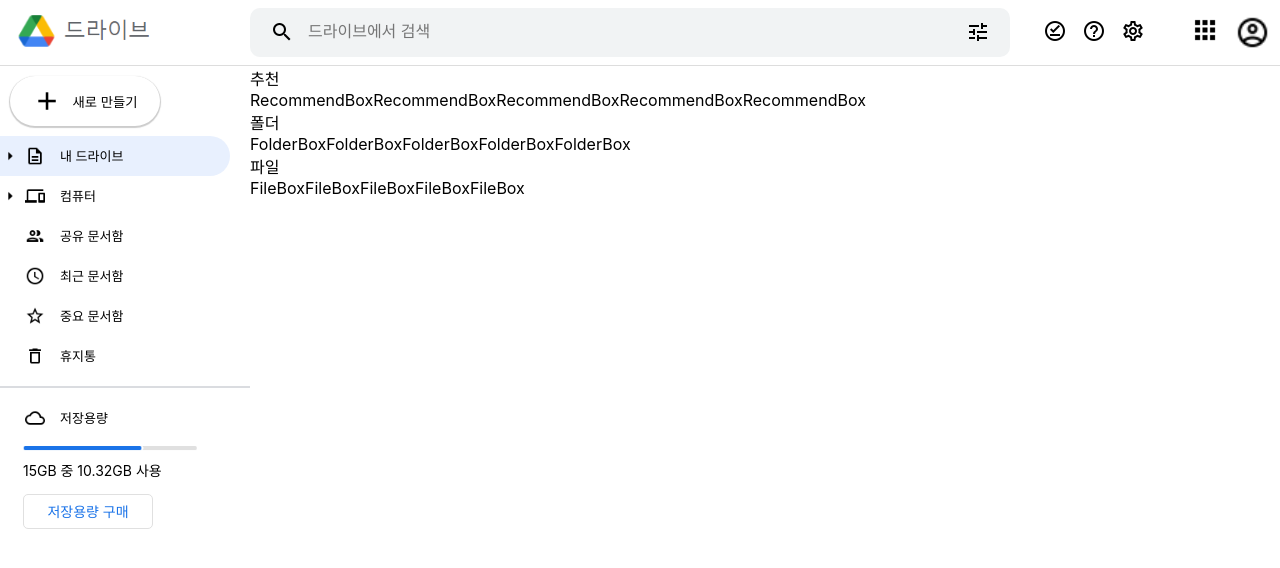
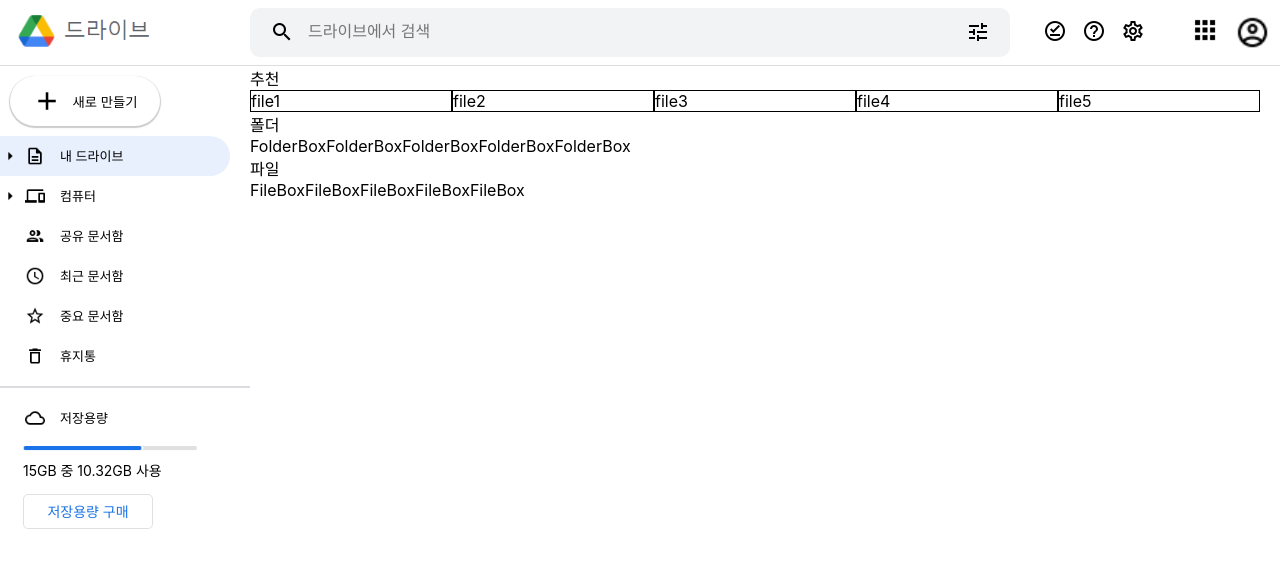
Before and after one commit to EFUB-3TEAM-GoogleDrive/googledrive-front, a React (Create React App) app: page / in a window 1280 px wide. Shown: the top 568 px of the page. Built offline with nearby package versions, Linux system fonts and the light colour scheme.

Commit message:
feat: drag&drop으로 순서 바꾸기 적용

```diff
--- a/src/App.js
+++ b/src/App.js
@@ -1,4 +1,4 @@
-import React from "react";
+import React, {useState} from "react";
 import Category from "./components/Category";
 import FileBox from "./components/FileBox";
 import FolderBox from "./components/FolderBox";
@@ -12,6 +12,39 @@ const Content = styled.div`
 `;
 
 function App() {
+  const [recommend, setRecommend] = useState([
+      {id:1, content:"file1", order:1},
+    {id:2, content:"file2", order:2},
+    {id:3, content:"file3", order:3},
+    {id:4, content:"file4", order:4},
+    {id:5, content:"file5", order:5}
+  ]);
+  const [dragId, setDragId] = useState();
+
+  const handleDrag = ev => {
+    setDragId(Number(ev.currentTarget.id));
+  }
+
+  const handleDrop = (ev) => {
+    console.log(recommend.find((box) => box.id === dragId))
+    const dragBox = recommend.find((box) => box.id === dragId);
+    const dropBox = recommend.find((box) => box.id === Number(ev.currentTarget.id))
+
+    const dragBoxOrder = dragBox?.order;
+    const dropBoxOrder = dropBox?.order;
+
+    const newBoxState = recommend.map((box) => {
+      if(box.id === dragId) {
+        box.order = dropBoxOrder;
+      }
+      if(box.id === ev.currentTarget.id) {
+        box.order = dragBoxOrder
+      }
+      return box;
+    })
+    setRecommend(newBoxState);
+  }
+
   return (
     <div>
       <Header />
@@ -20,11 +53,11 @@ function App() {
           <Category />
           <div>
             추천
-            <div style={{ display: "flex", flexDirection: "row" }}>
-              {Array(5)
-                .fill()
+            <div style={{ display: "flex", flexDirection: "row"}}>
+              {recommend
+                .sort((a, b) => a.order - b.order)
                 .map((recommendBox) => (
-                  <RecommendBox />
+                  <RecommendBox id = {recommendBox.id} content={recommendBox.content} handleDrag = {handleDrag} handleDrop={handleDrop}/>
                 ))}
             </div>
             폴더
--- a/src/components/Category.js
+++ b/src/components/Category.js
@@ -39,6 +39,7 @@ const List = styled.div`
   border-radius: 0px 20px 20px 0px;
   :hover {
     background-color: #f5f5f5;
+    cursor: pointer;
   }
 `;
 
@@ -117,6 +118,7 @@ const Category = () => {
             marginLeft: "8px",
             border: "1px solid #e0e0e0",
             borderRadius: "5px",
+            cursor: "pointer"
           }}
         >
           저장용량 구매
--- a/src/components/RecommendBox.js
+++ b/src/components/RecommendBox.js
@@ -1,6 +1,23 @@
 import React from "react";
+import styled from "styled-components";
 
-const RecommendBox = () => {
-  return <div>RecommendBox</div>;
+const Box = styled.div`
+  width: 200px;
+  border: 1px solid black;
+  cursor: pointer;
+`
+
+const RecommendBox = ({id, content, handleDrag, handleDrop}) => {
+  return (
+    <Box
+        id = {id}
+        draggable = {true}
+        onDragOver = {(ev) => ev.preventDefault()}
+        onDragStart = {handleDrag}
+        onDrop = {handleDrop}
+    >
+      {content}
+    </Box>
+  )
 };
 export default RecommendBox;
```
Also changed, not shown: 1 other file (tests, documents, lock files or other folders).
